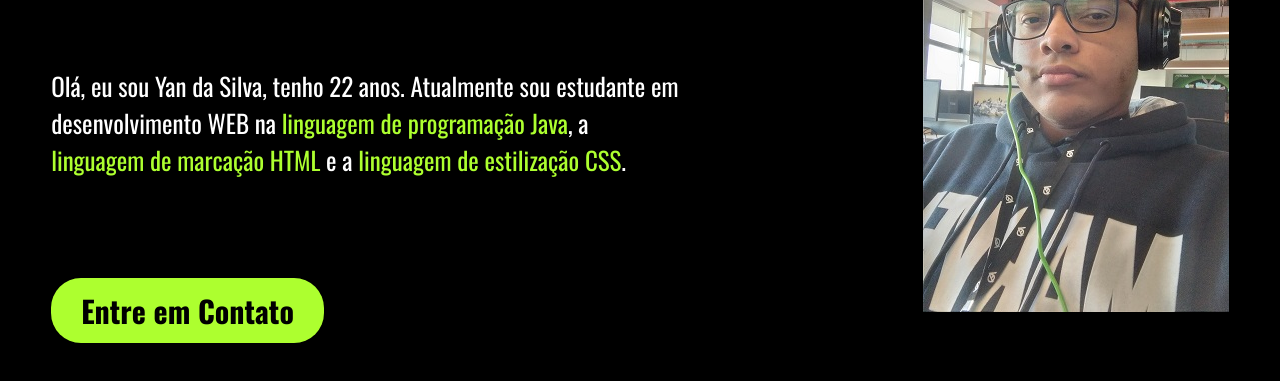
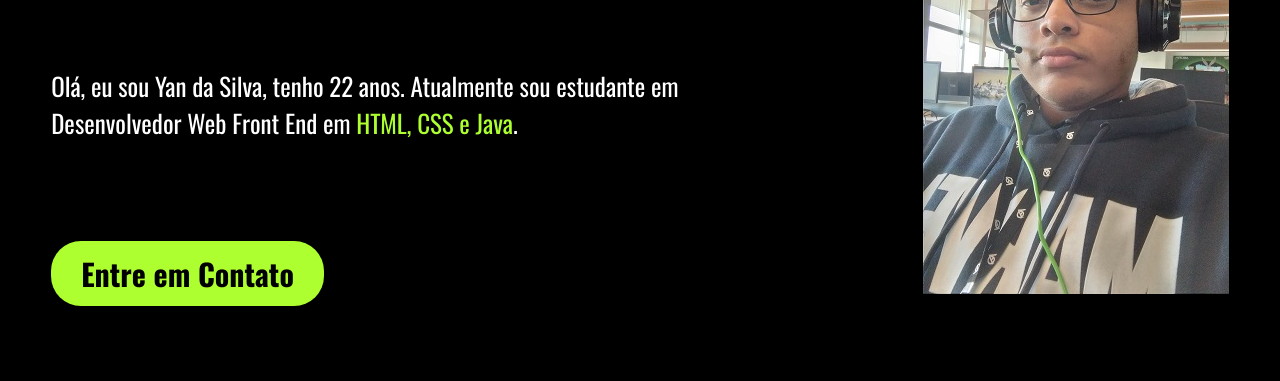
Before and after one commit to YaanGameDev/MyPortfolio, a plain HTML site: page index.html in a window 1280 px wide. Shown: the part 533-914 px from the top of the page. Drawn offline with nearby package versions, Linux system fonts and the light colour scheme.

Commit message:
Alternando texto no topo do site

```diff
--- a/index.html
+++ b/index.html
@@ -47,8 +47,7 @@
                         </h1>
 
                         <p>
-                            Olá, eu sou Yan da Silva, tenho 22 anos. Atualmente sou estudante em desenvolvimento WEB na <span>linguagem de programação Java</span>,
-                            a <span>linguagem de marcação HTML</span> e a <span>linguagem de estilização CSS</span>.
+                            Olá, eu sou Yan da Silva, tenho 22 anos. Atualmente sou estudante em Desenvolvedor Web Front End em <span> HTML, CSS e Java</span>.
                         </p>
 
                         <div class="btn-contato">
```
